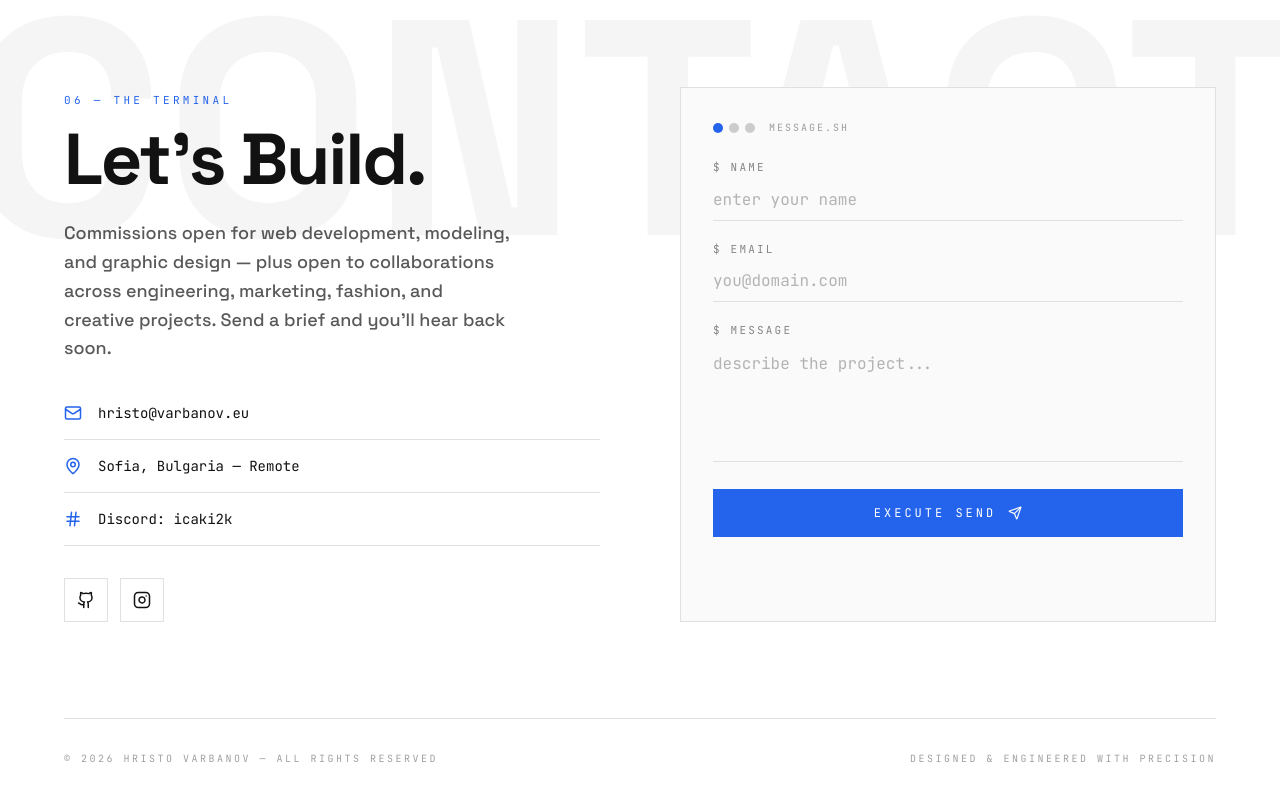
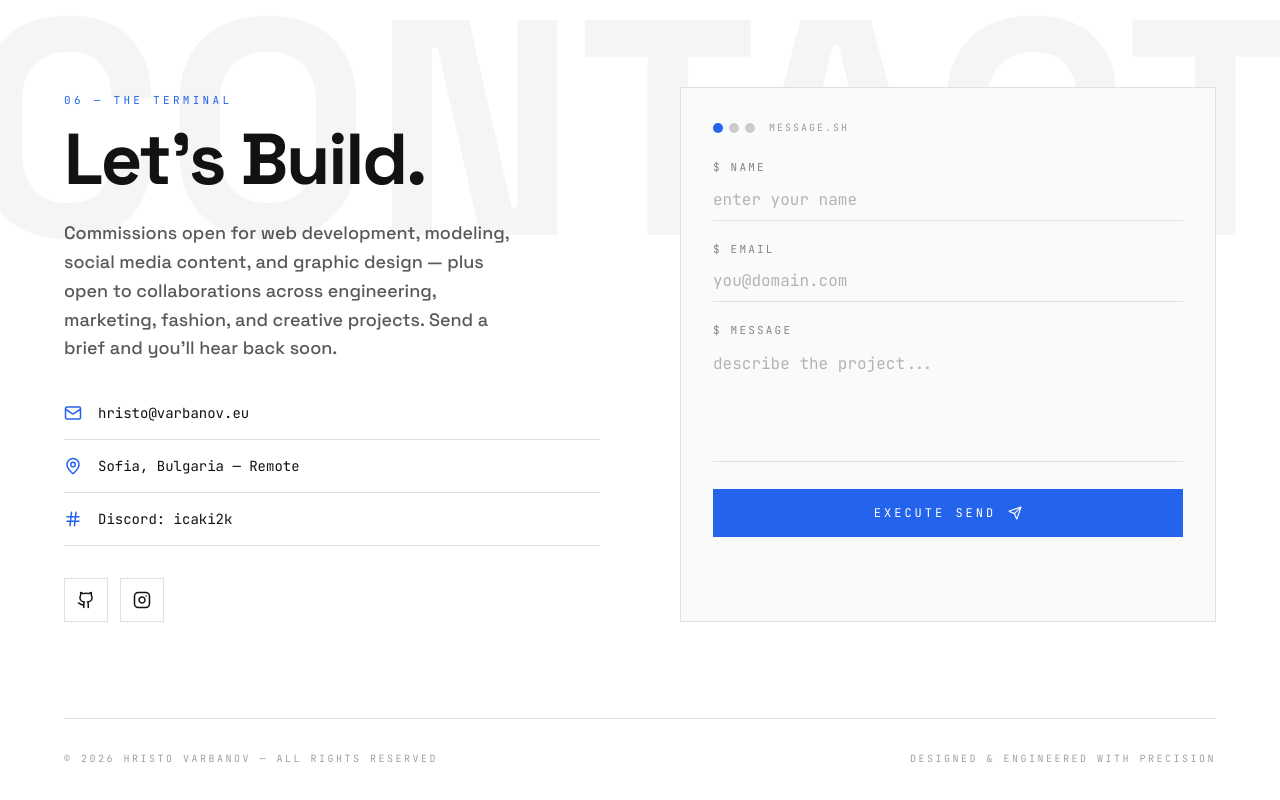
Before and after one commit to icakii/portfolio-web, a React (Vite) app: page / in a window 1280 px wide. Shown: the part 5611-6411 px from the top of the page. Built offline with nearby package versions, Linux system fonts and the light colour scheme; no server answers.

Commit message:
Add social media content to contact commissions list

```diff
--- a/src/components/portfolio/ContactSection.jsx
+++ b/src/components/portfolio/ContactSection.jsx
@@ -43,7 +43,7 @@ export default function ContactSection() {
           <span className="font-mono text-[11px] uppercase tracking-[0.3em] text-primary">06 — The Terminal</span>
           <h2 className="mt-3 font-display text-5xl font-extrabold tracking-[-0.03em] md:text-7xl">Let's Build.</h2>
           <p className="mt-6 max-w-md text-[1.125rem] leading-[1.6] text-foreground/70">
-            Commissions open for web development, modeling, and graphic design — plus open to collaborations across engineering, marketing, fashion, and creative projects. Send a brief and you'll hear back soon.
+            Commissions open for web development, modeling, social media content, and graphic design — plus open to collaborations across engineering, marketing, fashion, and creative projects. Send a brief and you'll hear back soon.
           </p>
 
           <div className="mt-10 space-y-4">
```
